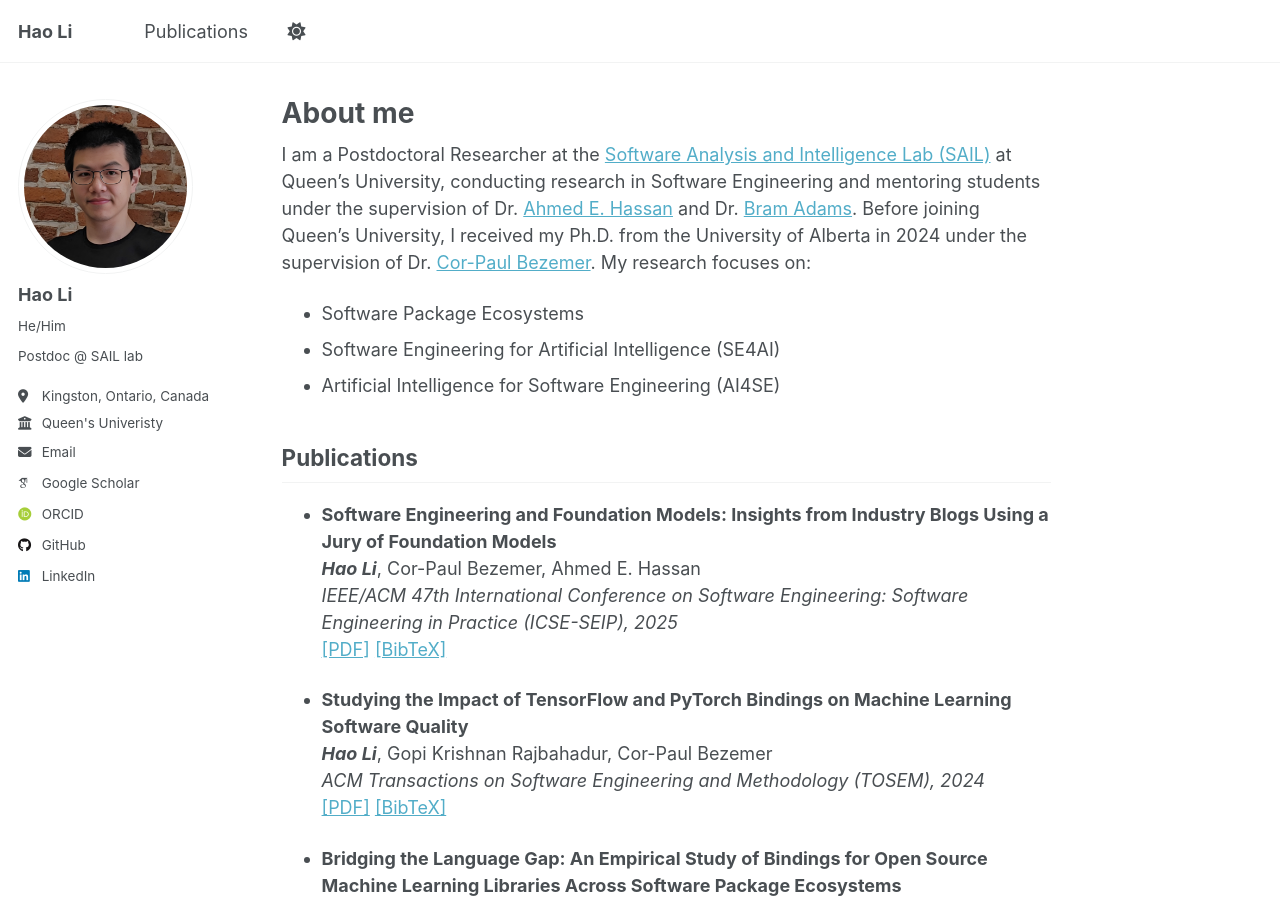
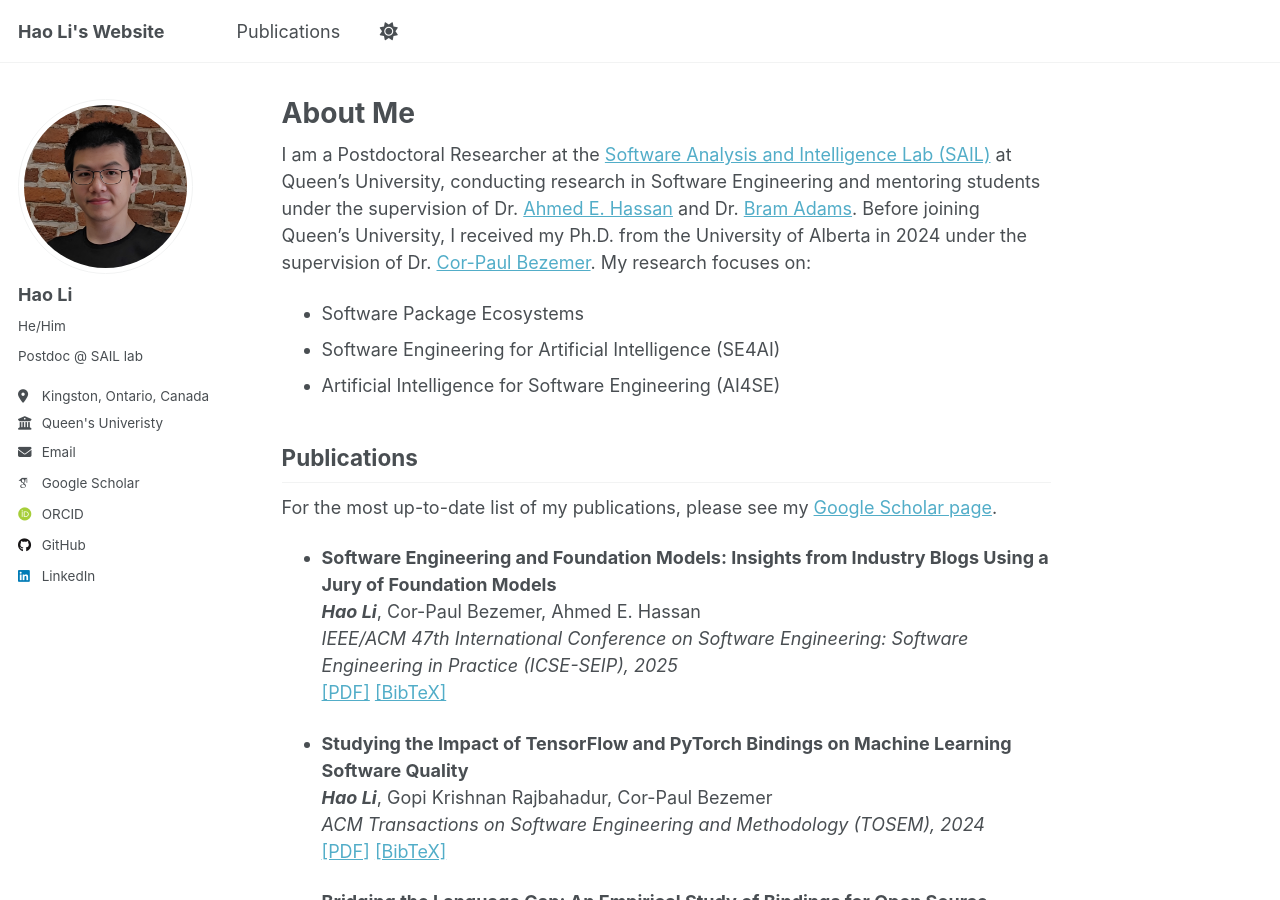
Before and after one commit to Leo-LiHao/Leo-LiHao.github.io, a Jekyll site: the page built from _pages/about.md, in a window 1280 px wide and 900 px high. Built offline with Jekyll 4.4.1, drawn with Linux system fonts in a browser that asks for light colours; some web fonts are replaced; some of the changed text lies outside the part shown.

Commit message:
add Google Scholar

```diff
--- a/_config.yml
+++ b/_config.yml
@@ -9,9 +9,9 @@
 # Basic Site Settings
 locale                   : "en-US"
 site_theme               : "default"
-title                    : "Hao Li"
+title                    : "Hao Li's Website"
 title_separator          : "-"
-name                     : &name "Hao Li's Website"
+name                     : &name "Hao Li"
 description              : &description ""
 url                      : https://leo-lihao.github.io # the base hostname & protocol for your site e.g. "https://[your GitHub username].github.io"
 baseurl                  : "" # the subpath of your site, e.g. "/blog"
--- a/_pages/about.md
+++ b/_pages/about.md
@@ -1,6 +1,6 @@
 ---
 permalink: /
-title: "About me"
+title: "About Me"
 author_profile: true
 redirect_from:
   - /about/
@@ -14,6 +14,8 @@ I am a Postdoctoral Researcher at the [Software Analysis and Intelligence Lab (S
 - Artificial Intelligence for Software Engineering (AI4SE)
 
 ## Publications
+
+For the most up-to-date list of my publications, please see my [Google Scholar page](https://scholar.google.com/citations?user=3xI3QLsAAAAJ&hl=en).
 
 - **Software Engineering and Foundation Models: Insights from Industry Blogs Using a Jury of Foundation Models**
   ***Hao Li***, Cor-Paul Bezemer, Ahmed E. Hassan
```
